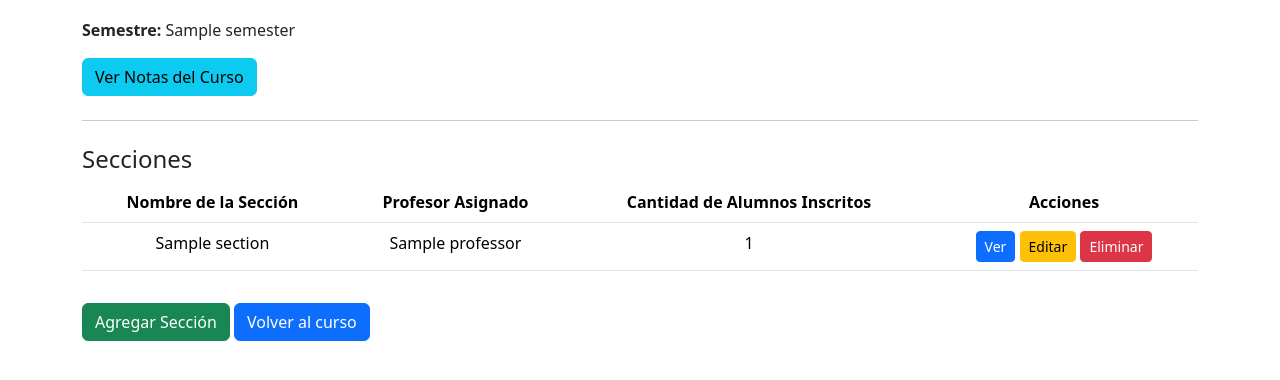
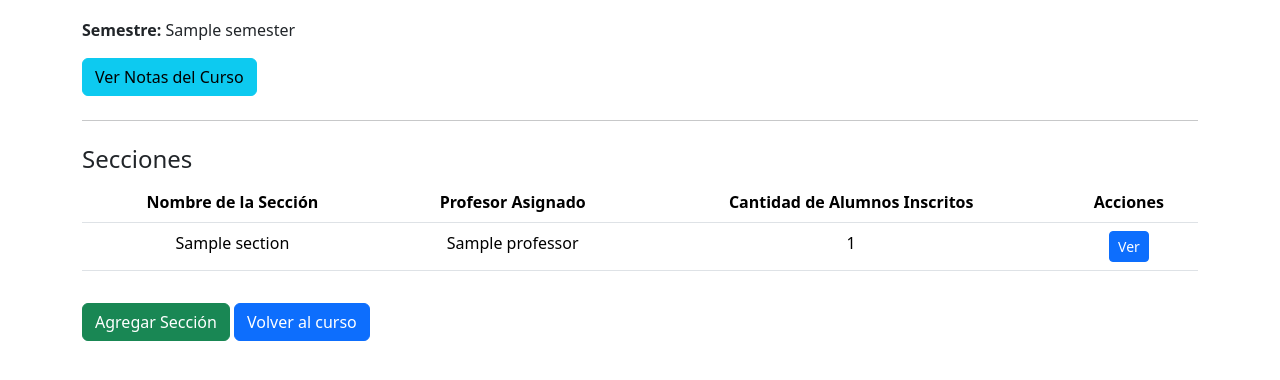
Before and after one commit to JGalindo16/Proyecto_Verficable, a Flask app: template app/templates/course_instances/show.html in a window 1280 px wide. Shown: the part 156-536 px from the top of the page. Run offline with Flask 3, Linux system fonts and the light colour scheme; the template is opened without the code that fills it: most values are stand-ins (such as "Sample title", 1, 10 or a date in 2020).

Commit message:
fix: buttons

```diff
--- a/app/templates/course_instances/show.html
+++ b/app/templates/course_instances/show.html
@@ -38,18 +38,10 @@
                     <td>{{ section.student_count }}</td>
                     <td>
                         <a href="/courses/{{ course.id }}/instances/{{ instance.id }}/sections/{{ section.id }}" class="btn btn-sm btn-primary">Ver</a>
-                        <button type="button" class="btn btn-sm btn-warning"
-                            data-bs-toggle="modal"
-                            data-bs-target="#editSectionModal{{ section.id }}">
-                            Editar
-                        </button>
-                        <form action="/courses/{{ course.id }}/instances/{{ instance.id }}/sections/{{ section.id }}/delete" method="POST" style="display:inline;">
-                            <button type="submit" class="btn btn-sm btn-danger" onclick="return confirm('¿Eliminar esta sección?')">Eliminar</button>
-                        </form>
+
                     </td>
                 </tr>
 
-                <!-- Modal para editar la sección -->
                 <div class="modal fade" id="editSectionModal{{ section.id }}" tabindex="-1" aria-labelledby="editSectionModalLabel{{ section.id }}" aria-hidden="true">
                     <div class="modal-dialog modal-lg">
                         <div class="modal-content">
@@ -250,7 +242,6 @@
             });
         });
 
-        // Código para los modales de edición de secciones
         document.querySelectorAll('.student-search').forEach(search => {
             search.addEventListener('input', function() {
                 const searchTerm = this.value.toLowerCase();
@@ -296,10 +287,8 @@
                 checkbox.addEventListener('change', () => updateSelectedCount(modal));
             });
 
-            // Inicializar contadores
             updateSelectedCount(modal);
 
-            // Reiniciar búsqueda al abrir modal
             modal.addEventListener('shown.bs.modal', function() {
                 const search = this.querySelector('.student-search');
                 if (search) {
```
